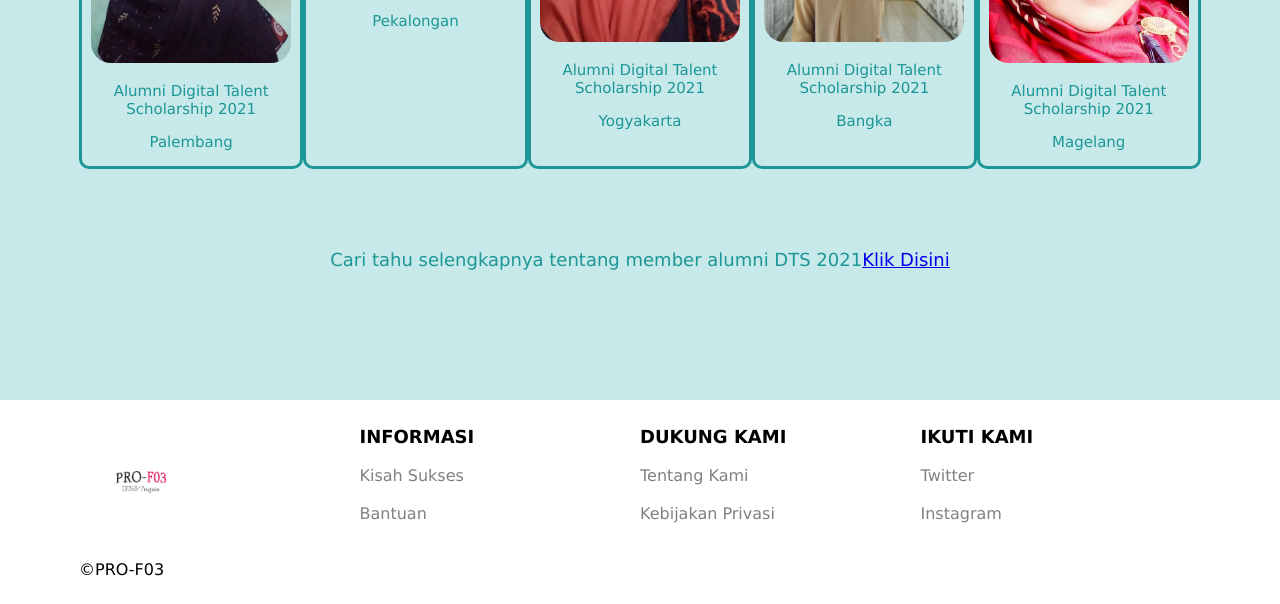
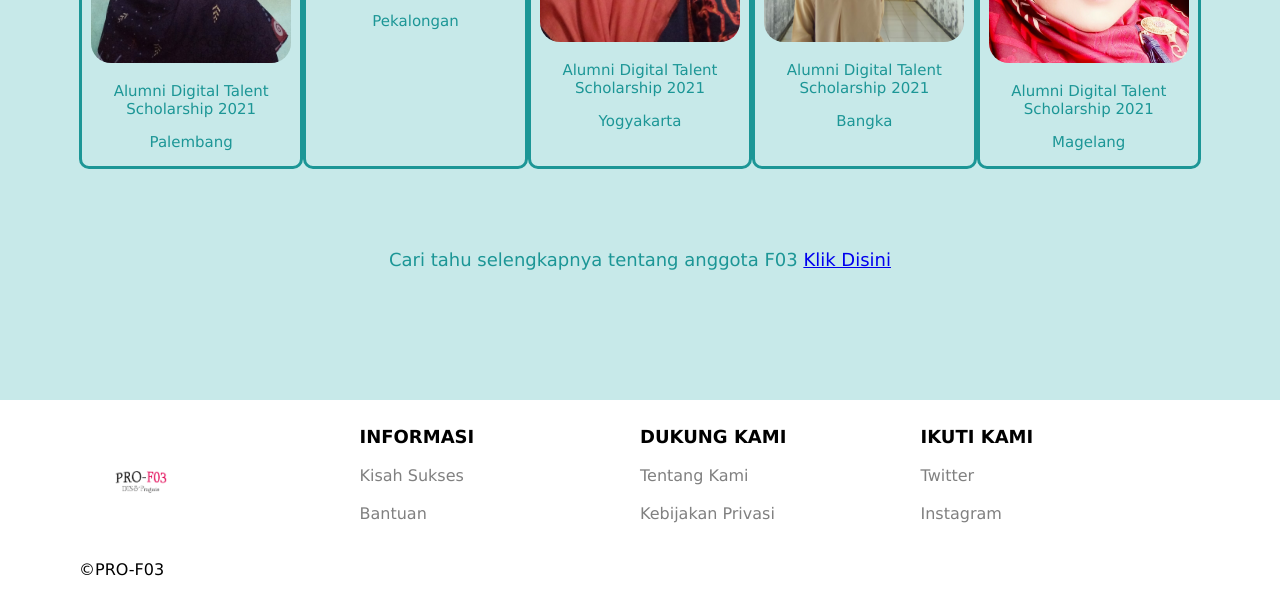
Before and after one commit to fitriakhoirunnisa/PRO-F03, a plain HTML site: page index.html in a window 1280 px wide. Shown: the part 914-1518 px from the top of the page. Drawn offline with Linux system fonts and the light colour scheme.

Commit message:
Update index.html

```diff
--- a/index.html
+++ b/index.html
@@ -102,7 +102,7 @@
         <div class="clear"></div>
         <!--Link Akses See More-->
         <div class="heading">
-          <h2>Cari tahu selengkapnya tentang member alumni DTS 2021<a href="#" class="link">Klik Disini</a></h2>
+          <h2>Cari tahu selengkapnya tentang anggota F03 <a href="#" class="link">Klik Disini</a></h2>
         </div>
       </div>
     </div>
```
